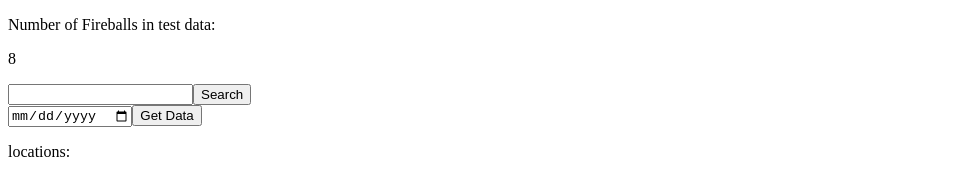
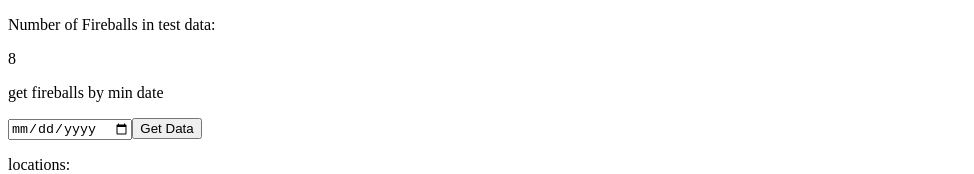
Before and after one commit to CsnQ/space-objects-2, an Angular app: page / in a window 1280 px wide. Shown: the top 174 px of the page, without its empty margins (0-974 px from the left). Built offline with nearby package versions, Linux system fonts and the light colour scheme; what @agm/core would draw is missing.

Commit message:
date picker emits date to parent

```diff
--- a/src/app/components/fireball-info/fireball-info.component.html
+++ b/src/app/components/fireball-info/fireball-info.component.html
@@ -1,7 +1,7 @@
 <p>Number of Fireballs in test data:</p>
 <p>{{countOfFireballs}}</p>
-<app-search-bar (handleSearch)="searchByDate($event)"></app-search-bar>
-<app-date-picker></app-date-picker>
+<p>get fireballs by min date</p>
+<app-date-picker (handleDateSearch) = searchByDate($event)></app-date-picker>
 <p>locations:</p>
 <p>{{locations[0]}}</p>
 <p>{{locations[1]}}</p>
```
